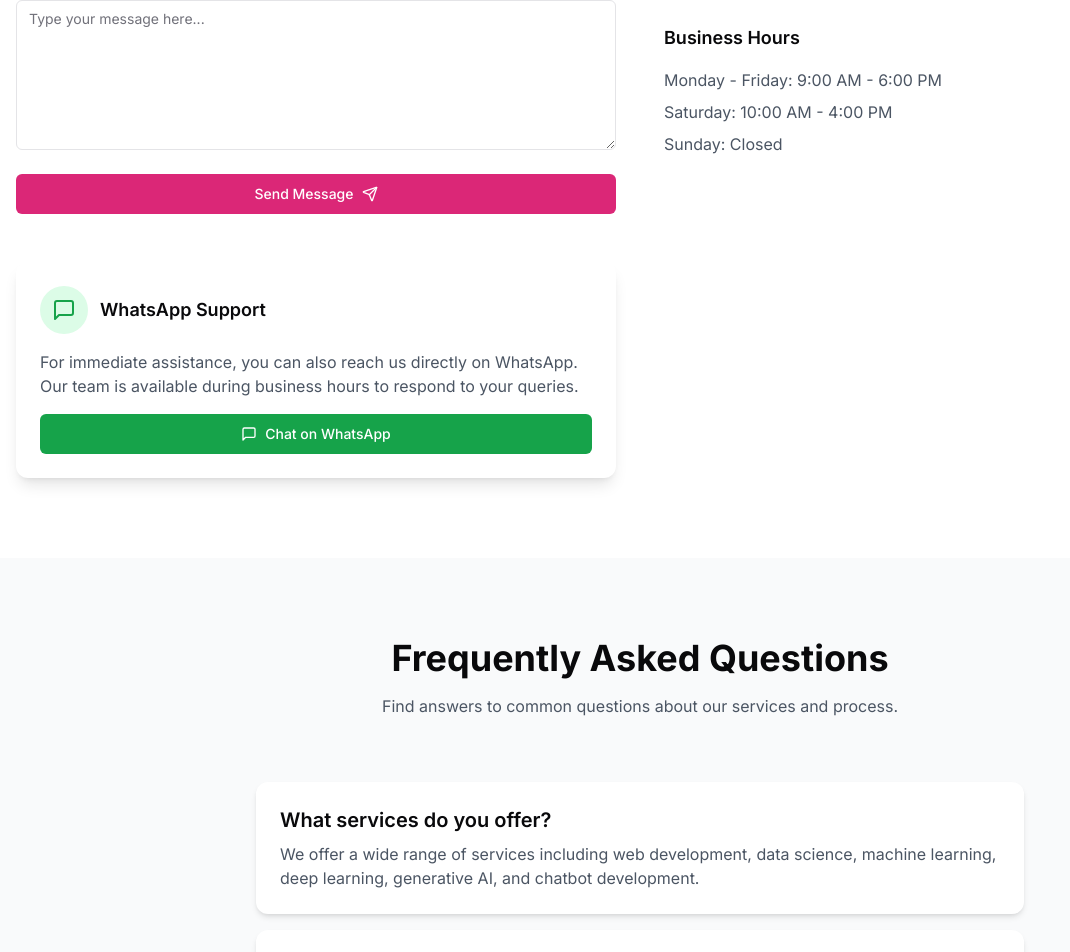
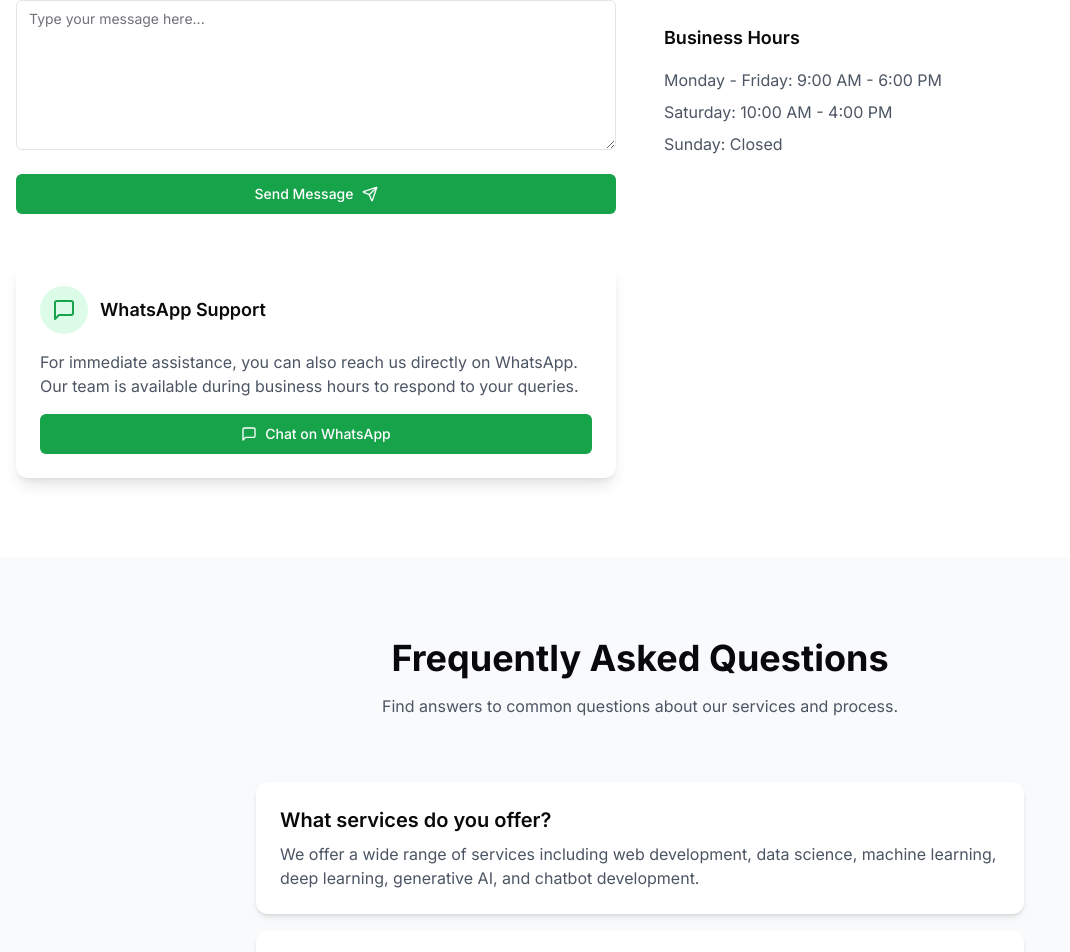
Before and after one commit to HamzaEjaz1/v0-untitled-project, a Next.js app: page /contact in a window 1280 px wide. Shown: the part 828-1780 px from the top of the page, without its empty margins (0-1070 px from the left). Built offline with nearby package versions, Linux system fonts and the light colour scheme.

Commit message:
Update contact-form.tsx

```diff
--- a/components/sections/contact-form.tsx
+++ b/components/sections/contact-form.tsx
@@ -96,7 +96,7 @@ export default function ContactForm() {
           />
         </div>
 
-        <Button type="submit" className="w-full bg-pink-600 hover:bg-pink-700 text-white" disabled={isSubmitting}>
+        <Button type="submit" className="w-full  bg:text-green-400 text-white" disabled={isSubmitting}>
           {isSubmitting ? (
             <>
               <Loader2 className="mr-2 h-4 w-4 animate-spin" />
```
